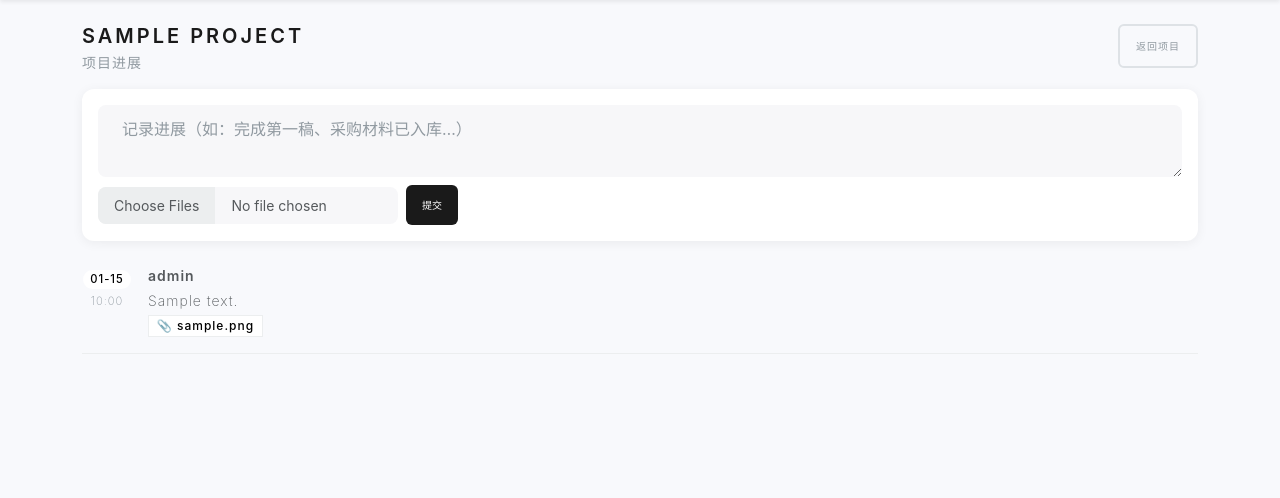
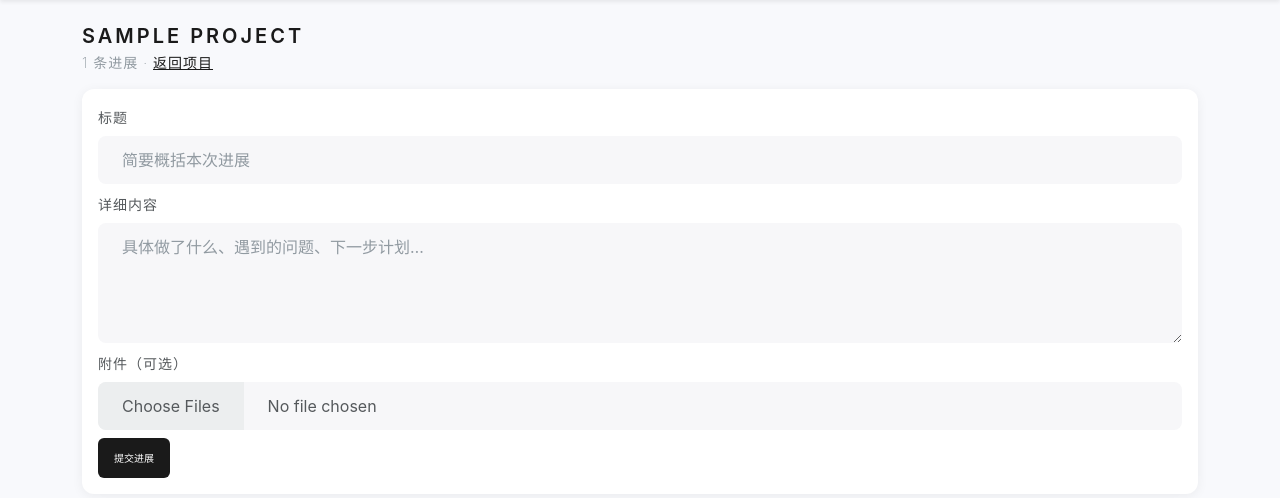
Before and after one commit to wanghongfei833/project_management, a Flask app: page /projects/1/progress in a window 1280 px wide. Shown: the part 92-590 px from the top of the page. Before the commit the page ends 446 px from the top, so only its background shows below. Run offline with Flask 3, Linux system fonts and the light colour scheme; a user stored in the database is signed in; tables that the repository leaves empty hold one stand-in row (values such as "Sample post"); some libraries are stand-ins or nearby versions.

Commit message:
feat: 进展页面优化+详情页日志美化
- ProjectUpdate 新增 title 字段（标题）
- 进展提交表单：标题+详细内容+附件
- 进展列表：头像+标题+前200字+图片缩略图预览
- 项目详情页进展区：精简预览+链接到进展页
- 活动日志：新增「详情」按钮点击展开技术详情

```diff
--- a/ledger_app/forms.py
+++ b/ledger_app/forms.py
@@ -85,7 +85,8 @@ class ProjectEndDateChangeForm(FlaskForm):
 
 
 class ProjectUpdateForm(FlaskForm):
-    body = TextAreaField("进展内容", validators=[DataRequired(), Length(min=1, max=20000)])
+    title = StringField("标题", validators=[Optional(), Length(max=256)])
+    body = TextAreaField("详细内容", validators=[DataRequired(), Length(min=1, max=20000)])
 
 
 class ProjectDividendForm(FlaskForm):
--- a/ledger_app/models.py
+++ b/ledger_app/models.py
@@ -381,6 +381,7 @@ class ProjectUpdate(db.Model):
         db.Integer, db.ForeignKey("projects.id", ondelete="CASCADE"), nullable=False, index=True
     )
     body = db.Column(db.Text, nullable=False)
+    title = db.Column(db.String(256), nullable=True)
     created_by_user_id = db.Column(db.Integer, db.ForeignKey("users.id"), nullable=True)
     created_at = db.Column(db.DateTime, nullable=False, default=datetime.utcnow)
 
--- a/ledger_app/routes.py
+++ b/ledger_app/routes.py
@@ -1878,6 +1878,7 @@ def project_update_post(project_id: int):
 
     u = ProjectUpdate(
         project_id=p.id,
+        title=form.title.data or None,
         body=form.body.data,
         created_by_user_id=current_user.id,
     )
@@ -1893,7 +1894,7 @@ def project_update_post(project_id: int):
     )
     db.session.commit()
     flash("进展已提交", "success")
-    return redirect(url_for("main.project_detail", project_id=p.id))
+    return redirect(url_for("main.project_progress", project_id=p.id))
 
 
 @bp.route("/projects/<int:project_id>/dividend", methods=["GET"])
@@ -2658,7 +2659,8 @@ def project_detail(project_id: int):
     )
 
     project_updates = (
-        ProjectUpdate.query.filter_by(project_id=p.id)
+        ProjectUpdate.query.options(joinedload(ProjectUpdate.attachments), joinedload(ProjectUpdate.author))
+        .filter_by(project_id=p.id)
         .order_by(ProjectUpdate.created_at.desc())
         .limit(50)
         .all()
--- a/ledger_app/schema.py
+++ b/ledger_app/schema.py
@@ -710,4 +710,10 @@ def ensure_sqlite_schema():
             text("ALTER TABLE transaction_edit_requests ADD COLUMN new_recipient_user_id INTEGER REFERENCES users(id)")
         )
 
+    # Add title to project_updates
+    if _table_exists("project_updates") and not _column_exists("project_updates", "title"):
+        db.session.execute(
+            text("ALTER TABLE project_updates ADD COLUMN title VARCHAR(256)")
+        )
+
     db.session.commit()
--- a/templates/project_progress.html
+++ b/templates/project_progress.html
@@ -4,9 +4,11 @@
   <div class="d-flex justify-content-between align-items-start mb-3">
     <div>
       <h1 class="h4 mb-1">{{ project.name }}</h1>
-      <div class="text-muted small">项目进展</div>
+      <div class="text-muted small">
+        {% if updates.total > 0 %}{{ updates.total }} 条进展 · {% endif %}
+        <a href="{{ url_for('main.project_detail', project_id=project.id) }}">返回项目</a>
+      </div>
     </div>
-    <a class="btn btn-sm btn-outline-secondary" href="{{ url_for('main.project_detail', project_id=project.id) }}">返回项目</a>
   </div>
 
   {% if can_post %}
@@ -15,12 +17,18 @@
         <form method="post" action="{{ url_for('main.project_update_post', project_id=project.id) }}" enctype="multipart/form-data">
           {{ form.hidden_tag() }}
           <div class="mb-2">
-            {{ form.body(class="form-control", rows="2", placeholder="记录进展（如：完成第一稿、采购材料已入库…）") }}
+            <label class="form-label small">标题</label>
+            {{ form.title(class="form-control", placeholder="简要概括本次进展") }}
           </div>
-          <div class="d-flex gap-2 align-items-center">
-            <input class="form-control form-control-sm" type="file" name="attachments" multiple style="max-width: 300px;">
-            <button class="btn btn-primary btn-sm" type="submit">提交</button>
+          <div class="mb-2">
+            <label class="form-label small">详细内容</label>
+            {{ form.body(class="form-control", rows="4", placeholder="具体做了什么、遇到的问题、下一步计划…") }}
           </div>
+          <div class="mb-2">
+            <label class="form-label small">附件（可选）</label>
+            <input class="form-control" type="file" name="attachments" multiple>
+          </div>
+          <button class="btn btn-primary btn-sm" type="submit">提交进展</button>
         </form>
       </div>
     </div>
@@ -28,25 +36,25 @@
 
   <div class="timeline">
     {% for u in updates.items %}
-      <div class="d-flex gap-3 mb-3 pb-3 border-bottom">
-        <div class="text-center" style="min-width: 50px;">
-          <div class="badge rounded-pill text-bg-light" style="font-size:.7rem;">{{ u.created_at.strftime('%m-%d') }}</div>
-          <div class="small text-muted mt-1" style="font-size:.7rem;">{{ u.created_at.strftime('%H:%M') }}</div>
-        </div>
-        <div class="flex-grow-1">
-          <div class="d-flex align-items-center gap-2 mb-1">
+      <div class="card mb-3">
+        <div class="card-body py-3">
+          <div class="d-flex align-items-center gap-2 mb-2">
+            <span class="badge rounded-pill text-bg-light">{{ u.created_at.strftime('%m-%d %H:%M') }}</span>
             <span class="fw-semibold small">{{ u.author.username if u.author else '?' }}</span>
           </div>
-          <div class="small" style="white-space: pre-wrap;">{{ u.body }}</div>
-          {% if u.attachments %}
-            <div class="d-flex flex-wrap gap-1 mt-1">
-              {% for a in u.attachments %}
-                <a href="{{ url_for('main.uploads', filename=a.stored_path) }}" target="_blank" class="badge text-bg-light border text-decoration-none">
-                  📎 {{ a.filename }}
+          <div class="fw-semibold mb-1">{{ u.title or '（无标题）' }}</div>
+          <div class="small text-muted" style="white-space: pre-wrap;">{{ u.body[:200] }}{% if u.body|length > 200 %}…{% endif %}</div>
+          <div class="d-flex flex-wrap gap-1 mt-2">
+            {% for a in u.attachments %}
+              {% if a.filename.lower().endswith(('.png','.jpg','.jpeg','.webp','.gif')) %}
+                <a href="{{ url_for('main.uploads', filename=a.stored_path) }}" target="_blank" class="d-inline-block border rounded p-1" style="max-width:120px;">
+                  <img src="{{ url_for('main.uploads', filename=a.stored_path) }}" alt="{{ a.filename }}" style="max-width:100%;max-height:80px;border-radius:4px;">
                 </a>
-              {% endfor %}
-            </div>
-          {% endif %}
+              {% else %}
+                <a href="{{ url_for('main.uploads', filename=a.stored_path) }}" target="_blank" class="badge text-bg-light border text-decoration-none">📎 {{ a.filename }}</a>
+              {% endif %}
+            {% endfor %}
+          </div>
         </div>
       </div>
     {% else %}
@@ -56,14 +64,10 @@
 
   {% if updates.pages > 1 %}
     <nav class="mt-2">
-      <ul class="pagination pagination-sm justify-content-center">
-        {% if updates.has_prev %}
-          <li class="page-item"><a class="page-link" href="{{ url_for('main.project_progress', project_id=project.id, page=updates.prev_num) }}">上一页</a></li>
-        {% endif %}
+      <ul class="pagination pagination-sm justify-content-center mb-0">
+        {% if updates.has_prev %}<li class="page-item"><a class="page-link" href="{{ url_for('main.project_progress', project_id=project.id, page=updates.prev_num) }}">上一页</a></li>{% endif %}
         <li class="page-item disabled"><span class="page-link">{{ updates.page }} / {{ updates.pages }}</span></li>
-        {% if updates.has_next %}
-          <li class="page-item"><a class="page-link" href="{{ url_for('main.project_progress', project_id=project.id, page=updates.next_num) }}">下一页</a></li>
-        {% endif %}
+        {% if updates.has_next %}<li class="page-item"><a class="page-link" href="{{ url_for('main.project_progress', project_id=project.id, page=updates.next_num) }}">下一页</a></li>{% endif %}
       </ul>
     </nav>
   {% endif %}
```
Also changed, not shown: templates/project_detail.html (+25 -22 lines).
